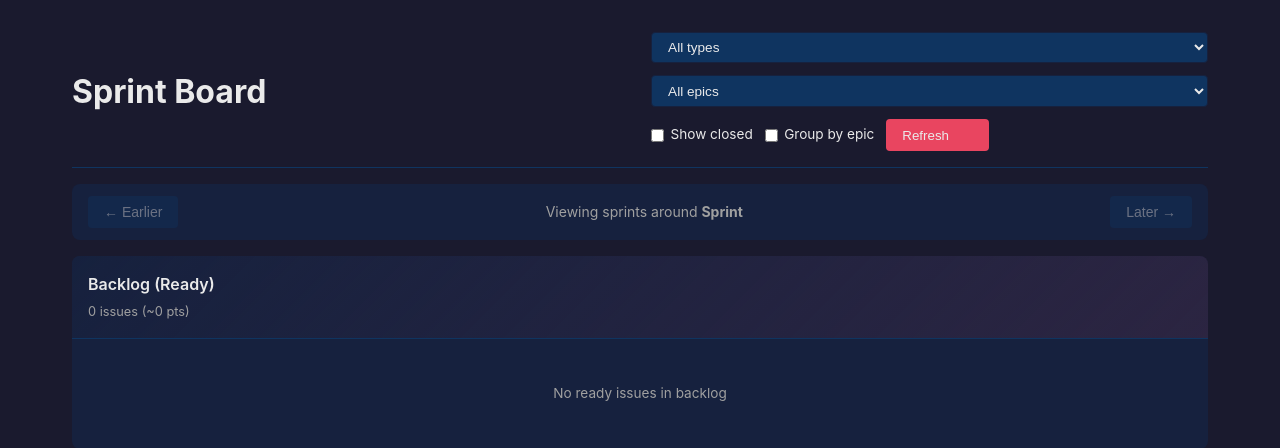
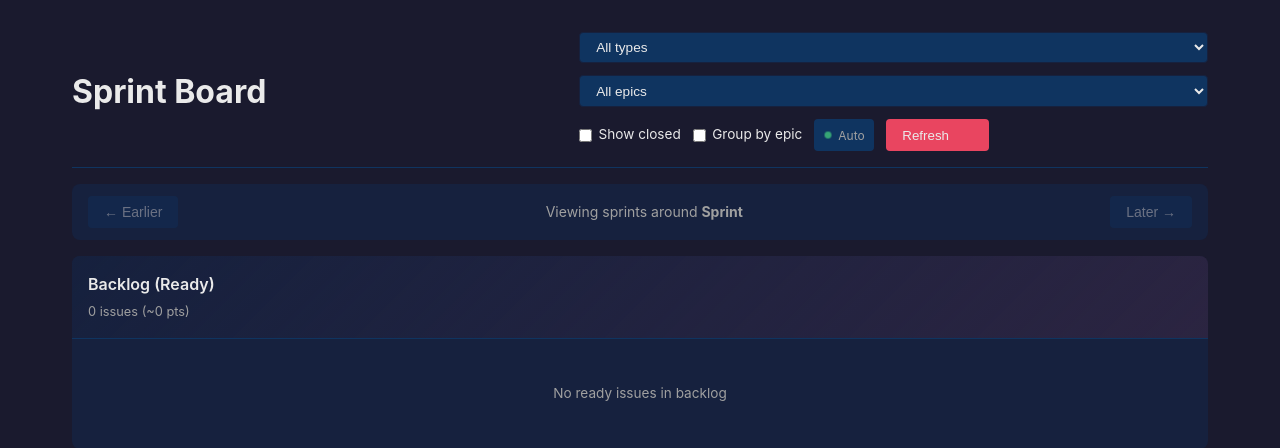
Before and after one commit to simoninglis/sprint-dash, a FastAPI app: template templates/board.html in a window 1280 px wide. Shown: the part 107-555 px from the top of the page. Run offline with FastAPI, Linux system fonts and the light colour scheme; the template is opened without the code that fills it, so the values that code supplies are empty; some libraries are stand-ins or nearby versions.

Commit message:
feat: Add auto-refresh and update board defaults
- Add 30-second auto-refresh to sprint board using HTMX polling
- Add pulsing indicator showing auto-refresh is active
- Default show_closed=True to see completed issues
- Default group_by_epic=True for better organization

```diff
--- a/app/main.py
+++ b/app/main.py
@@ -66,10 +66,10 @@ def _sort_board_issues(issues: list, show_closed: bool = False) -> list:
 async def board(
     request: Request,
     center: int | None = Query(default=None),
-    show_closed: bool = Query(default=False),
+    show_closed: bool = Query(default=True),
     type_filter: str = Query(default=""),
     epic_filter: str = Query(default=""),
-    group_by_epic: bool = Query(default=False),
+    group_by_epic: bool = Query(default=True),
 ):
     """Sprint board view - 5 columns: Backlog, Previous, Current, Next, Next+1."""
     try:
--- a/templates/board.html
+++ b/templates/board.html
@@ -41,6 +41,11 @@
             <!-- Hidden center param to preserve navigation when filtering -->
             <input type="hidden" class="board-filter" name="center" value="{{ center_sprint_num }}">
 
+            <span class="auto-refresh-indicator" title="Auto-refreshes every 30s">
+                <span class="pulse-dot"></span>
+                Auto
+            </span>
+
             <button class="refresh-btn" hx-get="/board" hx-target="#board-content" hx-include=".board-filter">
                 Refresh
                 <span class="htmx-indicator"><span class="spinner"></span></span>
@@ -48,8 +53,12 @@
         </div>
     </div>
 
-    <!-- Board columns -->
-    <div id="board-content">
+    <!-- Board columns (auto-refresh every 30s) -->
+    <div id="board-content"
+         hx-get="/board"
+         hx-trigger="every 30s"
+         hx-include=".board-filter"
+         hx-swap="innerHTML">
         {% include "partials/board_content.html" %}
     </div>
 </div>
@@ -102,6 +111,36 @@
 
     .board-checkbox input {
         width: auto;
+    }
+
+    .auto-refresh-indicator {
+        display: flex;
+        align-items: center;
+        gap: 0.4rem;
+        font-size: 0.75rem;
+        color: var(--text-muted);
+        padding: 0.4rem 0.6rem;
+        background: var(--primary);
+        border-radius: 4px;
+    }
+
+    .pulse-dot {
+        width: 8px;
+        height: 8px;
+        background: var(--success);
+        border-radius: 50%;
+        animation: pulse 2s ease-in-out infinite;
+    }
+
+    @keyframes pulse {
+        0%, 100% { opacity: 1; transform: scale(1); }
+        50% { opacity: 0.5; transform: scale(0.8); }
+    }
+
+    /* Show spinner during HTMX request */
+    #board-content.htmx-request .pulse-dot {
+        animation: none;
+        background: var(--warning);
     }
 
     .refresh-btn {
```
